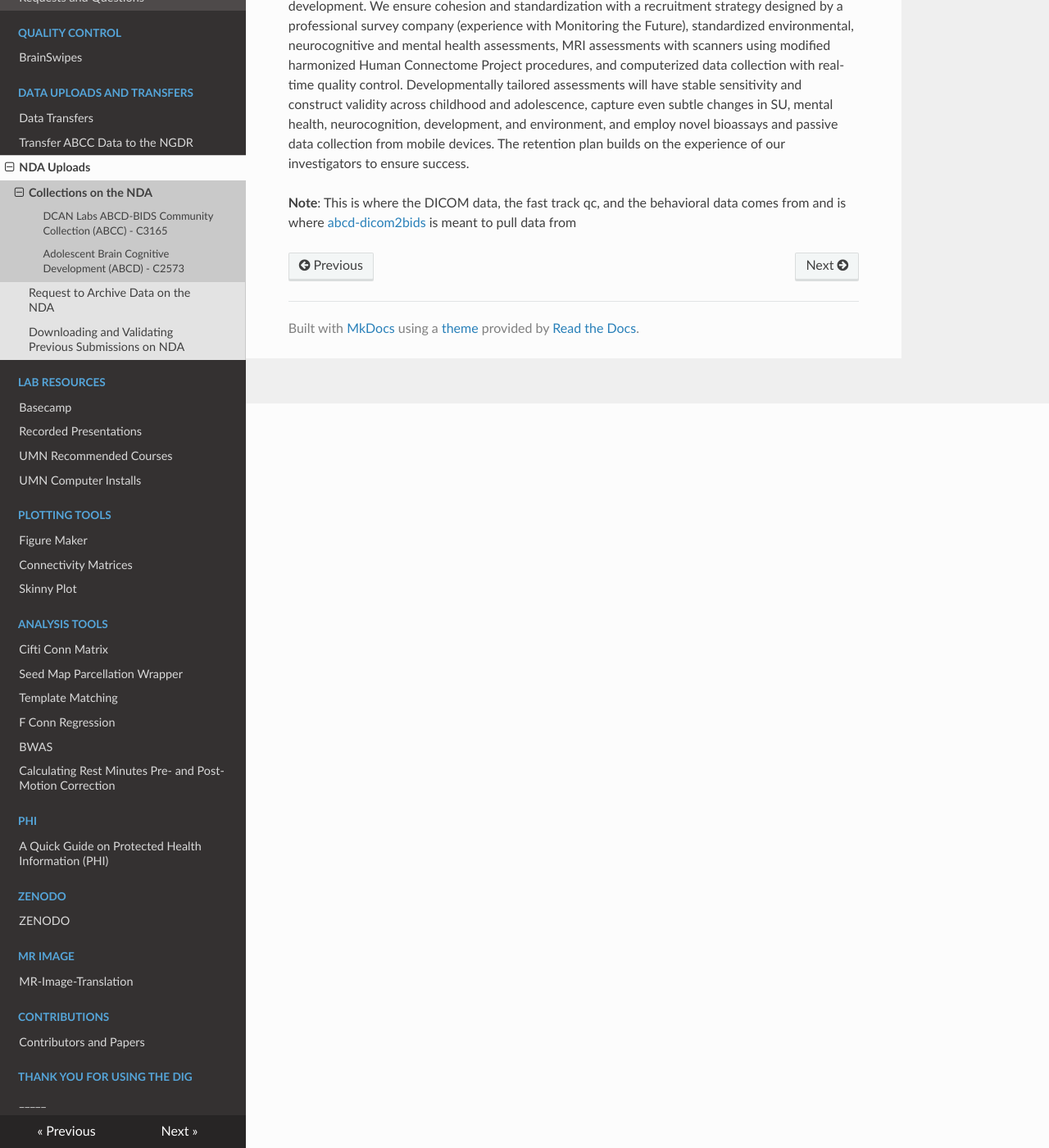
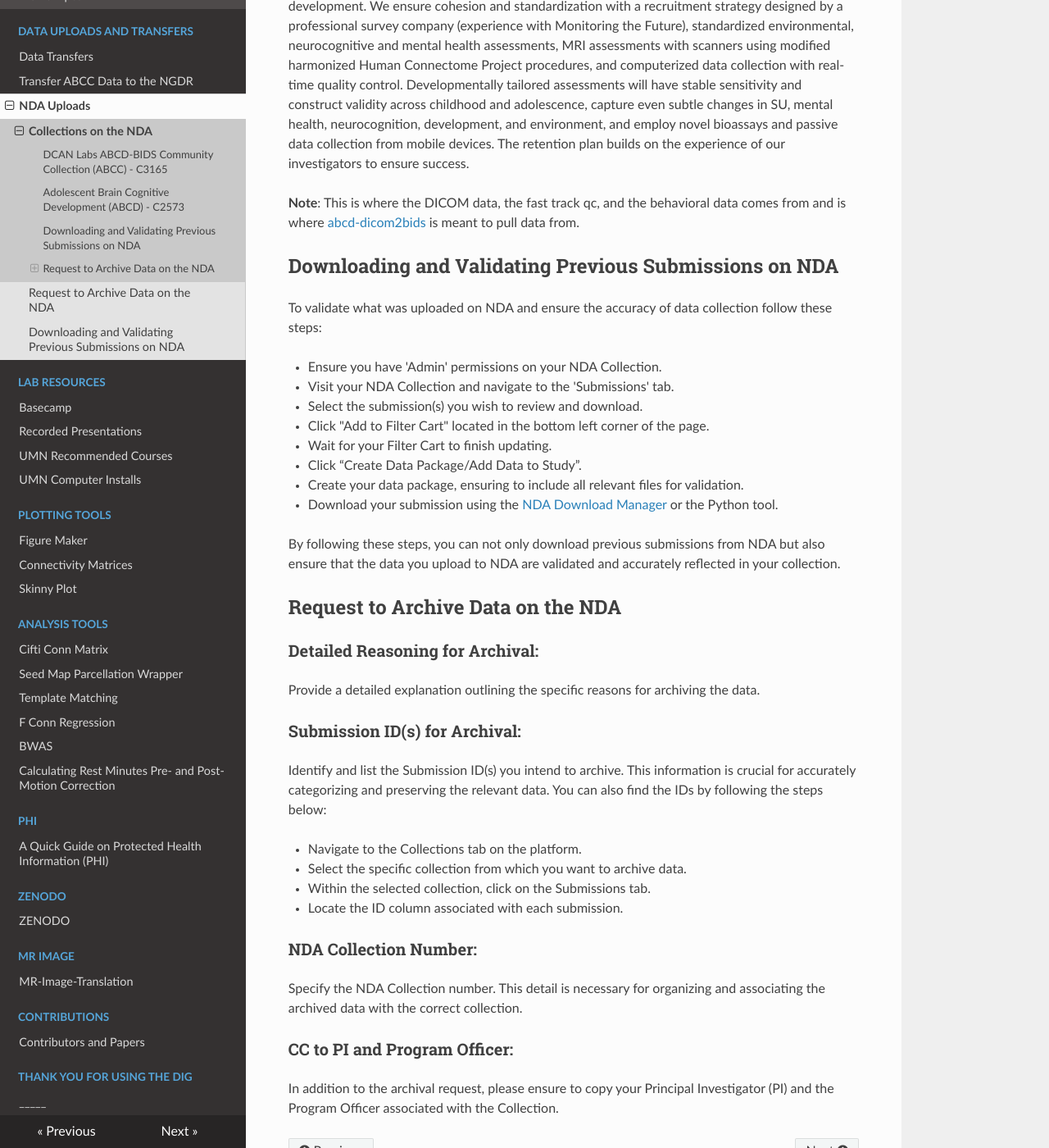
Before and after one commit to DCAN-Labs/cdni-brain, an MkDocs documentation site: the page built from docs/nda.md, in a window 1280 px wide and 1400 px high, scrolled down 908 px. Shown: the whole window at 82% size. Built offline with MkDocs 1.6.1, drawn with Linux system fonts in a browser that asks for light colours; nearby versions of some CDN libraries.

Commit message:
adding to the file information on requesting archive and validating uploads

```diff
--- a/docs/nda.md
+++ b/docs/nda.md
@@ -10,4 +10,46 @@ The ABCD-BIDS Community Collection (ABCC) from the Developmental Cognition and N
 
 The ABCD Study is designed to permit the scientific community to answer important questions about the relationships among physical and mental health, cognition, substance use (SU), culture and environment, genetics, environmental exposures and brain development of adolescents. The ABCD Study is a nationwide study of more than 10,000 9-10 year-olds conducted at 21 sites (29% of the US population lives within 50 miles of our geographically spread sites), that, uniquely, can provide a representative sample and a large twin sample that together can help distinguish environmental, sociocultural, and genetic factors relevant to adolescent health and brain development. We ensure cohesion and standardization with a recruitment strategy designed by a professional survey company (experience with Monitoring the Future), standardized environmental, neurocognitive and mental health assessments, MRI assessments with scanners using modified harmonized Human Connectome Project procedures, and computerized data collection with real-time quality control. Developmentally tailored assessments will have stable sensitivity and construct validity across childhood and adolescence, capture even subtle changes in SU, mental health, neurocognition, development, and environment, and employ novel bioassays and passive data collection from mobile devices. The retention plan builds on the experience of our investigators to ensure success.
 
-**Note**: This is where the DICOM data, the fast track qc, and the behavioral data comes from and is where [abcd-dicom2bids](https://github.com/DCAN-Labs/abcd-dicom2bids) is meant to pull data from
+**Note**: This is where the DICOM data, the fast track qc, and the behavioral data comes from and is where [abcd-dicom2bids](https://github.com/DCAN-Labs/abcd-dicom2bids) is meant to pull data from.
+
+##  Downloading and Validating Previous Submissions on NDA
+
+To validate what was uploaded on NDA and ensure the accuracy of data collection follow these steps:
+
+- Ensure you have 'Admin' permissions on your NDA Collection.
+- Visit your NDA Collection and navigate to the 'Submissions' tab.
+- Select the submission(s) you wish to review and download.
+- Click "Add to Filter Cart" located in the bottom left corner of the page.
+- Wait for your Filter Cart to finish updating.
+- Click “Create Data Package/Add Data to Study”.
+- Create your data package, ensuring to include all relevant files for validation.
+- Download your submission using the [NDA Download Manager](https://nda.nih.gov/nda/nda-tools#download-manager) or the Python tool.
+
+By following these steps, you can not only download previous submissions from NDA but also ensure that the data you upload to NDA are validated and accurately reflected in your collection.
+
+
+## Request to Archive Data on the NDA
+
+### Detailed Reasoning for Archival:
+
+Provide a detailed explanation outlining the specific reasons for archiving the data.
+
+### Submission ID(s) for Archival:
+
+Identify and list the Submission ID(s) you intend to archive. This information is crucial for accurately categorizing and preserving the relevant data. You can also find the IDs by following the steps below:
+
+- Navigate to the Collections tab on the platform.
+
+- Select the specific collection from which you want to archive data.
+
+- Within the selected collection, click on the Submissions tab.
+
+- Locate the ID column associated with each submission.
+
+### NDA Collection Number:
+
+Specify the NDA Collection number. This detail is necessary for organizing and associating the archived data with the correct collection.
+
+### CC to PI and Program Officer:
+
+In addition to the archival request, please ensure to copy your Principal Investigator (PI) and the Program Officer associated with the Collection.
```
